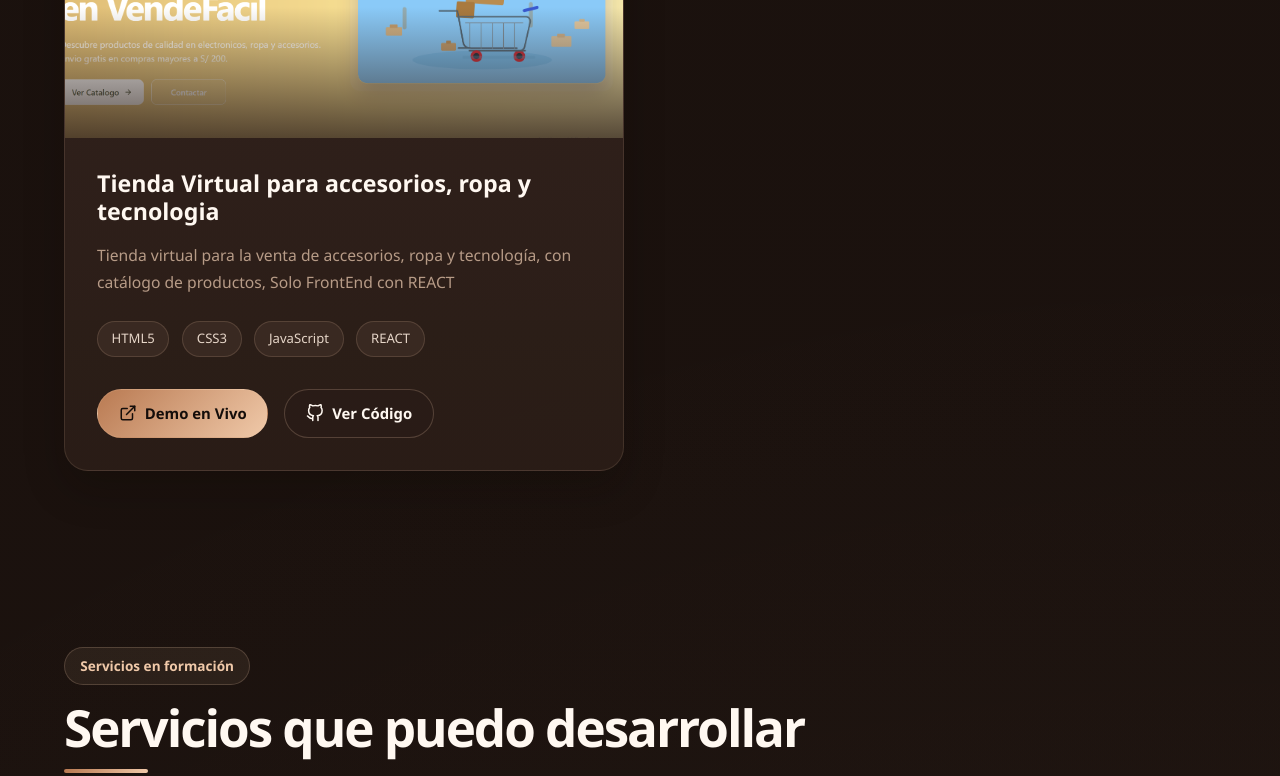
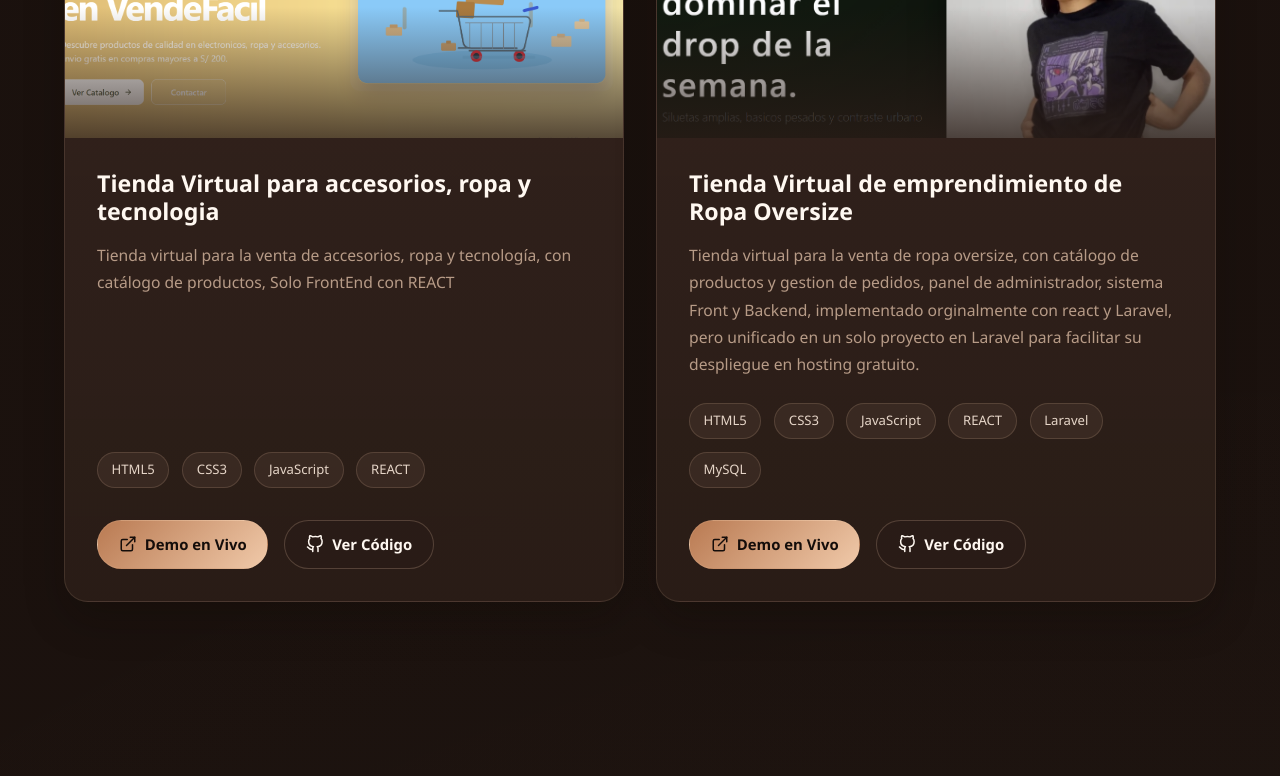
Before and after one commit to johan-vega/Portafolio-Vega, a React (Vite) app: page / in a window 1280 px wide. Shown: the part 7080-7856 px from the top of the page. Built offline with nearby package versions, Linux system fonts and the light colour scheme.

Commit message:
se agrego un nuevo proyecto al portafolio llamado Clafio Peru

```diff
--- a/src/components/Proyectos/Proyectos.jsx
+++ b/src/components/Proyectos/Proyectos.jsx
@@ -4,6 +4,7 @@ import cafeteria from '../../assets/cafeteria.png';
 import matricula from '../../assets/matricula.png';
 import scc from '../../assets/scc.png';
 import vendefacil from '../../assets/vendefacil.png';
+import ClafioPeru from '../../assets/ClafioPeru.png';
 
 const Proyectos = () => {
     const proyectosData = [
@@ -51,6 +52,15 @@ const Proyectos = () => {
             tecnologias: ['HTML5', 'CSS3', 'JavaScript', 'REACT'],
             linkDemo: 'https://vende-facil.vercel.app/#/',
             linkCodigo: 'https://github.com/johan-vega/VendeFacil'
+        },
+        {
+            id: 6,
+            imagen: ClafioPeru,
+            titulo: 'Tienda Virtual de emprendimiento de Ropa Oversize',
+            descripcion: 'Tienda virtual para la venta de ropa oversize, con catálogo de productos y gestion de pedidos, panel de administrador, sistema Front y Backend, implementado orginalmente con react y Laravel, pero unificado en un solo proyecto en Laravel para facilitar su despliegue en hosting gratuito.',
+            tecnologias: ['HTML5', 'CSS3', 'JavaScript', 'REACT', 'Laravel', 'MySQL'],
+            linkDemo: 'https://clafioperu.freedev.app/?i=1',
+
         }
     ];
 
```
Also changed, not shown: src/assets/ClafioPeru.png (added), 1 other file (tests, documents, lock files or other folders).
